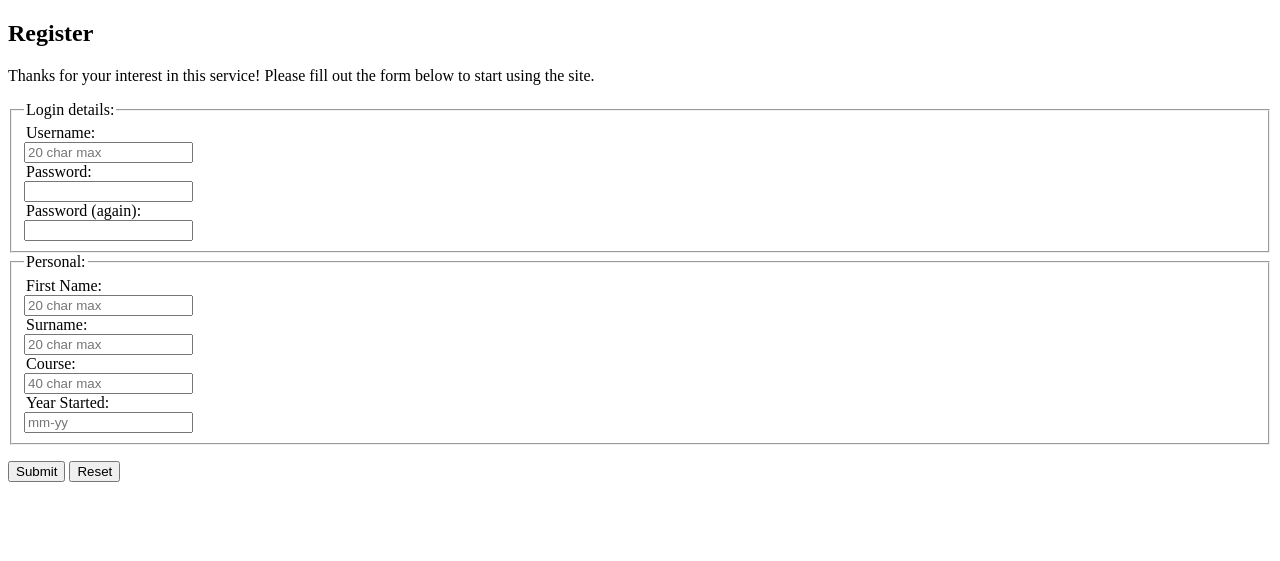
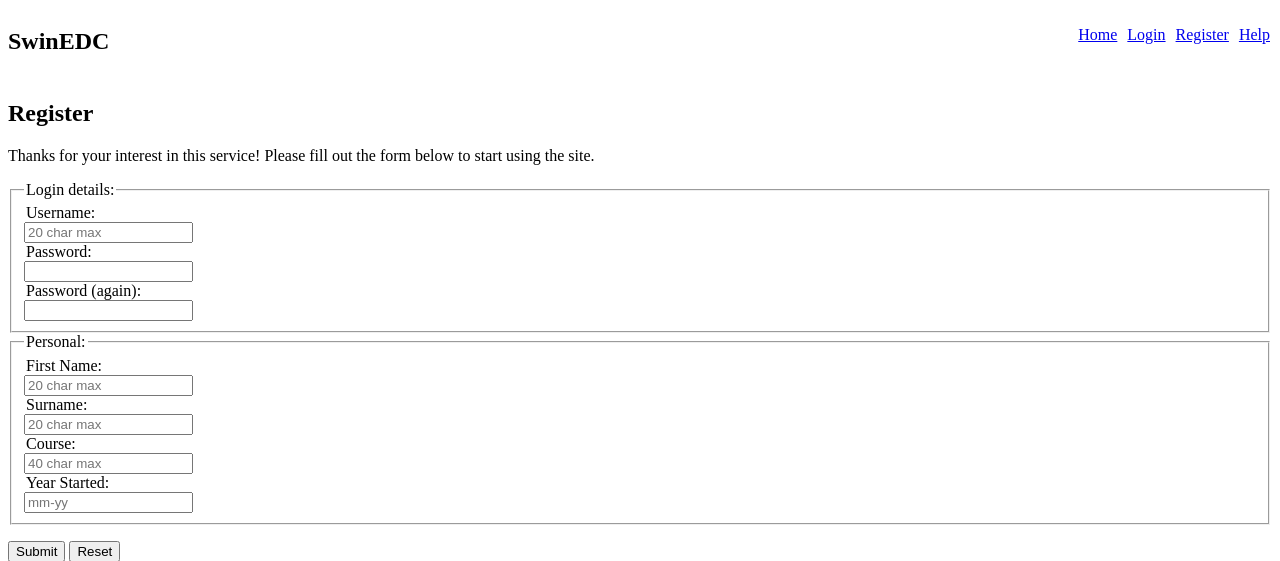
Before and after one commit to jpmoran-2053942/SwinEDC, a PHP site: page /register.php in a window 1280 px wide. Shown: the top 561 px of the page. Run offline with PHP 8.4, Linux system fonts and the light colour scheme.

Commit message:
Adjustments of bars in some pages

```diff
--- a/login.php
+++ b/login.php
@@ -43,7 +43,11 @@
         </ul>
     </div>
 </nav>
-
+<br>
+<br>
+<br>
+<br>
+<br>
 	<div id="main">
 
 		<!--Content-->
--- a/register.php
+++ b/register.php
@@ -9,11 +9,47 @@
 	<!-- Need style sheet reference -->
 	<script src="resources/script/register.js"></script>
 	<title>SwinEDC</title>
+
+
+    <style>
+        .navbar{
+            position: absolute;
+            right: 0;
+            margin-top: 18px;
+        }
+        .navigationitems{
+            list-style-type: none;
+            margin : 0;
+            padding : 0;
+            overflow: hidden;
+        }
+        .navigationitems > li{
+            float: right;
+        }
+        .navigationitems > li > a{
+            display: block;
+            padding-right: 10px;
+        }
+    </style>
 </head>
 
 <body>
-	<!-- Header php reference -->
+<nav>
+    <h1 style="float: left">SwinEDC</h1>
+    <div class="navbar">
+        <ul class="navigationitems">
+            <li><a href="help.html">Help</a> </li>
+            <li><a href="register.php">Register</a> </li>
+            <li><a href="login.php">Login</a> </li>
+            <li><a href="home.html">Home</a> </li>
+        </ul>
+    </div>
+</nav>
 
+<br>
+<br>
+<br>
+<br>
 	<div id="main">
 
 		<!--Content-->
```
